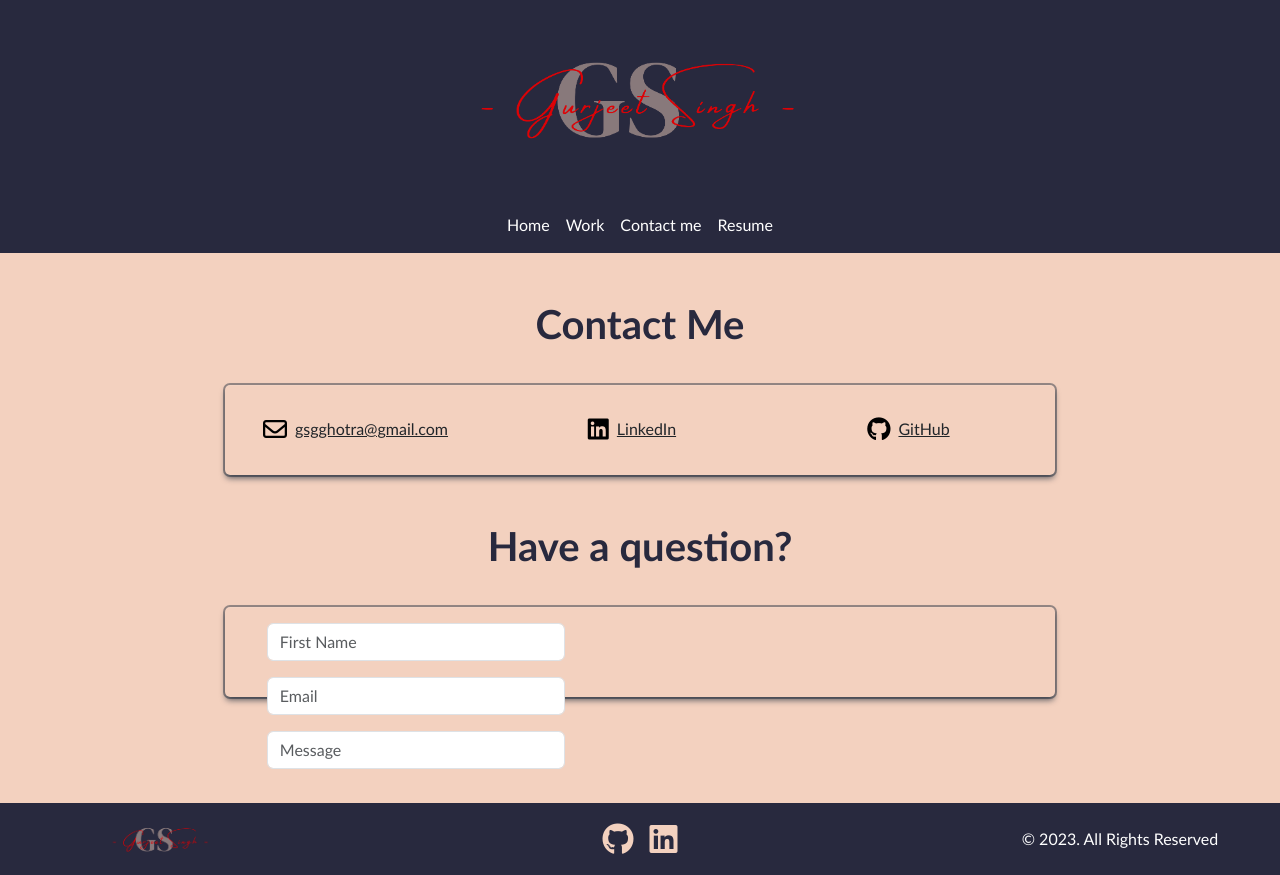
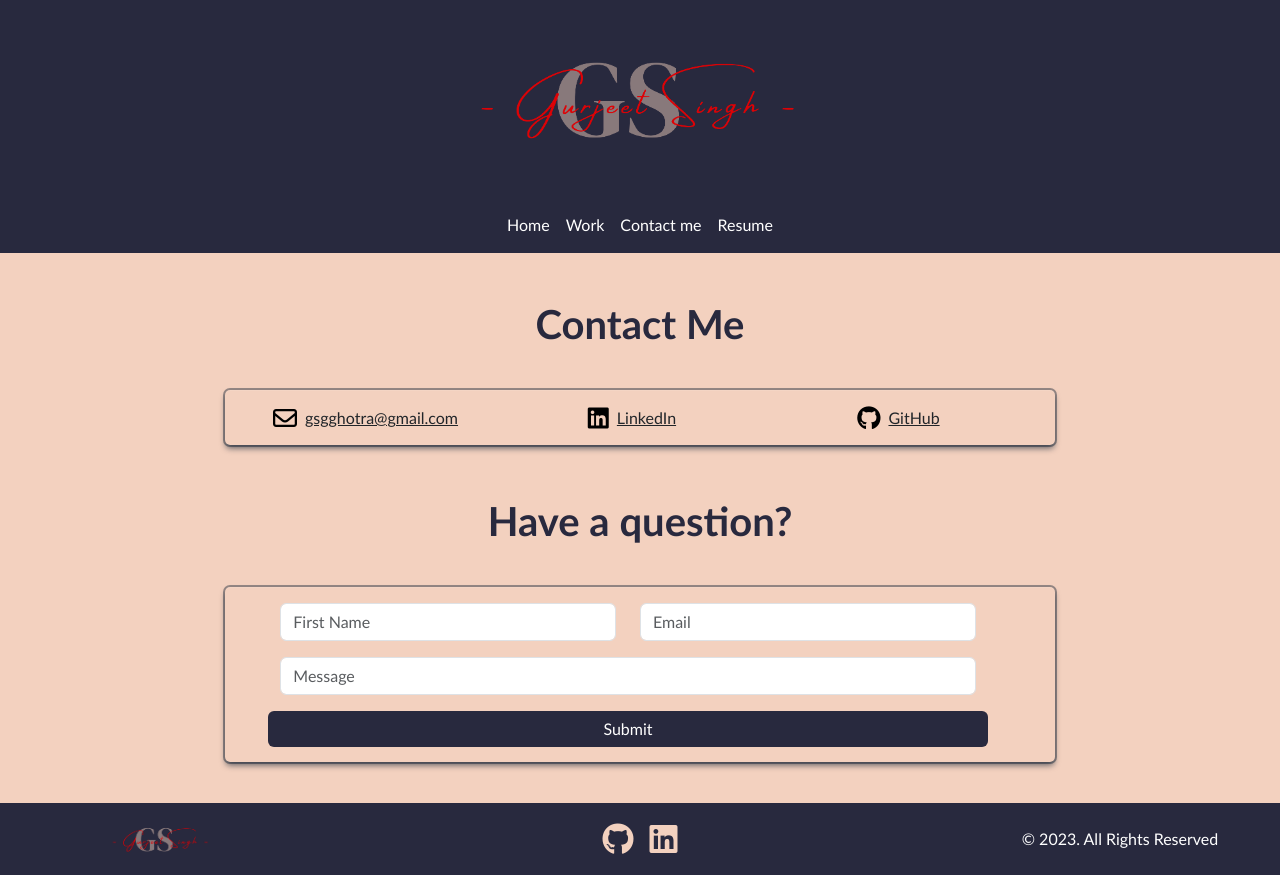
Before and after one commit to gsgghotra/react-portfolio, a React (Vite) app: page /contactme in a window 1280 px wide. Built offline with nearby package versions, Linux system fonts and the light colour scheme.

Commit message:
Contact card design updated

```diff
--- a/src/assets/css/style.css
+++ b/src/assets/css/style.css
@@ -243,9 +243,12 @@
 
 /* Footer cards */
 .contact-card{
-    height: 90px;
+    display: inline-block;
     border-radius: 5px;
     box-shadow: rgba(6, 24, 44, 0.4) 0px 0px 0px 2px, rgba(6, 24, 44, 0.65) 0px 4px 6px -1px, rgba(255, 255, 255, 0.08) 0px 1px 0px inset;
+    position: relative;
+    padding: 15px;
+    margin: 5px auto;
 
 }
 
--- a/src/pages/Contact.jsx
+++ b/src/pages/Contact.jsx
@@ -7,17 +7,17 @@ const Contact = () => {
                     <div className="col-lg-8 col-sm-10">
                         <div className="contact-card w-100 pt-3">
                             <div className="row w-100 text-center">
-                                <div className="col-lg-4 pt-3 contact-link">
+                                <div className="col-lg-4 contact-link">
                                     <i className="fa-regular fa-envelope fa-xl p-2" style={{color: '#000000'}}></i>
                                     <a  className="link-dark" href = "mailto: gsgghotra@gmail.com">gsgghotra@gmail.com</a>
                                 </div>
 
-                                <div className="col-lg-4 pt-3 contact-link">
+                                <div className="col-lg-4 contact-link">
                                     <i className="fa-brands fa-linkedin fa-xl p-2" style={{color: '#000000'}}></i>
                                     <a  className="link-dark" href="https://www.linkedin.com/in/gsgghotra/" target="_blank">LinkedIn</a>
                                 </div>
 
-                                <div className="col-lg-4 pt-3 contact-link">
+                                <div className="col-lg-4 contact-link">
                                     <i className="fa-brands fa-github fa-xl p-2" style={{color: '#000000'}}></i>
                                     <a className="link-dark" href="https://github.com/gsgghotra?tab=repositories" target="_blank">GitHub</a>
                                 </div>
@@ -32,7 +32,8 @@ const Contact = () => {
                         <div className="contact-card w-100 pt-3">
                             {/* Form */}
                             <form className="form" style={{width:'90%', margin: '0px auto'}}>
-                                <div className="mb-3" style={{width:'40%'}}>
+                                <div className="row w-100 text-center">
+                                    <div className="mb-3 col-lg-6">
                                         <input
                                         className="form-control"
                                         // value={formData.firstName}
@@ -42,7 +43,7 @@ const Contact = () => {
                                         placeholder="First Name"
                                         />
                                     </div>
-                                <div className="mb-3" style={{width:'40%'}}>
+                                    <div className="mb-3 col-lg-6">
                                         <input
                                             className="form-control"
                                             // value={formData.firstName}
@@ -52,7 +53,7 @@ const Contact = () => {
                                             placeholder="Email"
                                             />
                                     </div>
-                                <div className="mb-3" style={{width:'40%'}}>
+                                    <div className="mb-3 col-lg-12">
                                         <input
                                             className="form-control"
                                             // value={formData.firstName}
@@ -62,6 +63,10 @@ const Contact = () => {
                                             placeholder="Message"
                                             />
                                     </div>
+                                    <button className="btn btn-primary col-lg-12" style={{backgroundColor: '#28293E', outline:'none', border:'none'}}>
+                                        Submit
+                                    </button>
+                                </div>
                             </form>
                         </div>
                     </div>
```
Lines whose indentation alone changed are shown as unchanged.
